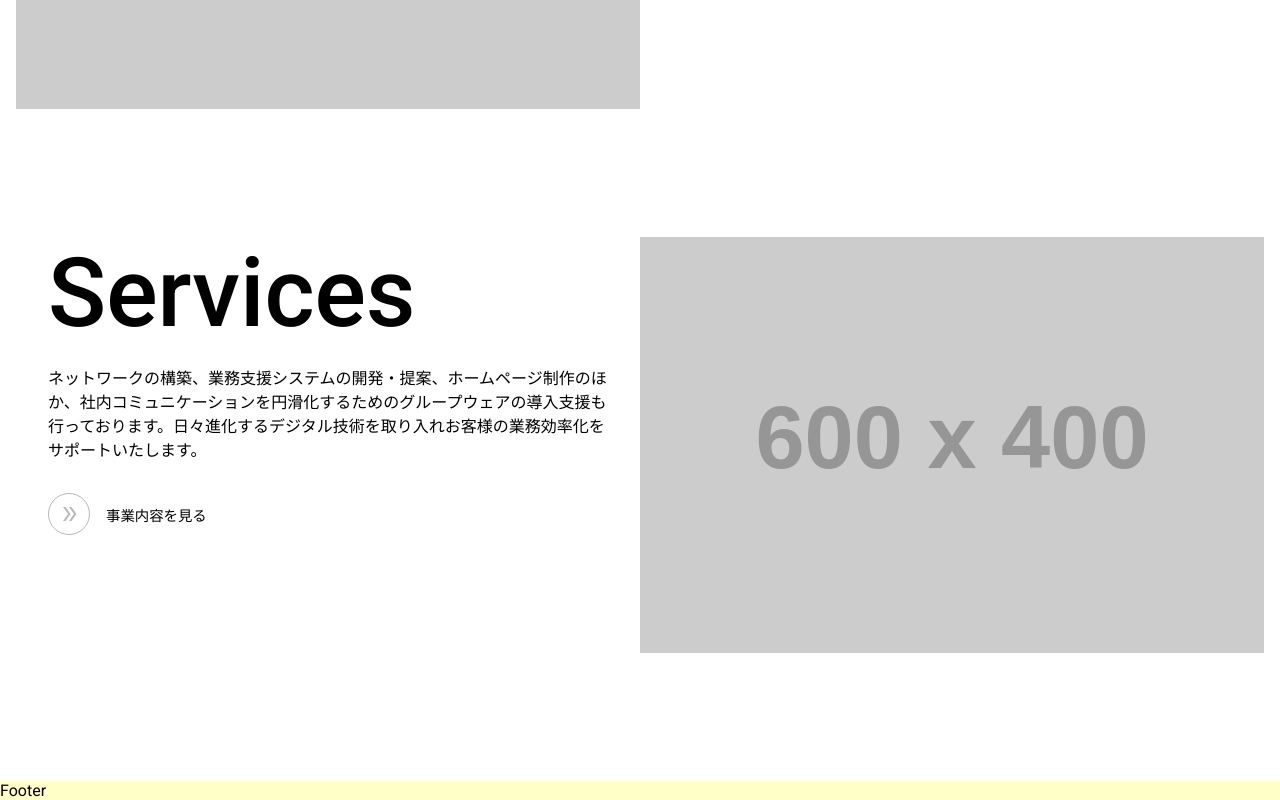
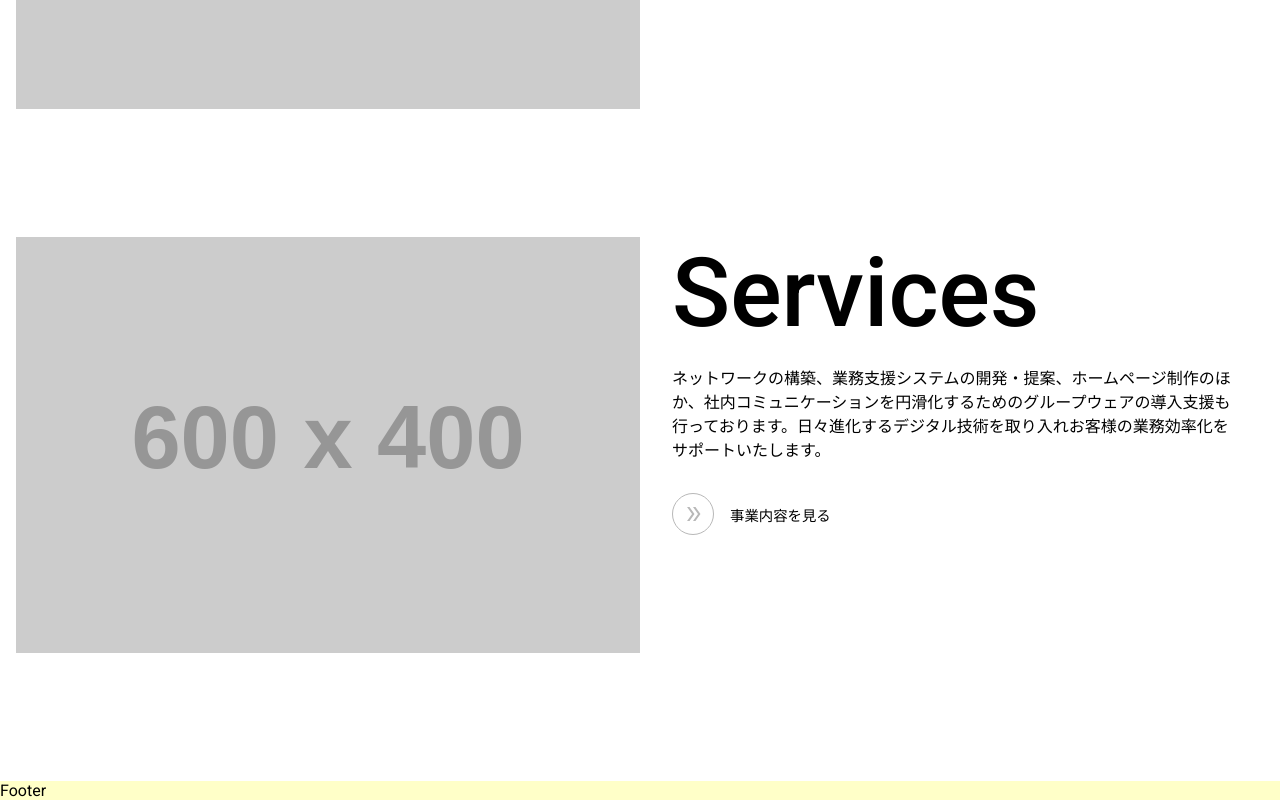
Before and after one commit to yukimasaki/css-grid-layout, a plain HTML site: page test-grid.html in a window 1280 px wide. Shown: the part 1107-1907 px from the top of the page. Drawn offline with Linux system fonts and the light colour scheme; placeholder pictures from the web are drawn by us.

Commit message:
feat: 事業内容セクション内のアイテム反転をやめた

```diff
--- a/css/test-grid.css
+++ b/css/test-grid.css
@@ -247,16 +247,6 @@ nav {
   }
 }
 
-section.__reverse {
-  & > div {
-    grid-column: 2 / 4;
-  }
-
-  & img {
-    grid-column: 4 / 6;
-  }
-}
-
 footer {
   grid-column: 1 / -1;
   grid-row: 5;
--- a/test-grid.html
+++ b/test-grid.html
@@ -57,6 +57,7 @@
           </div>
         </section>
         <section class="__reverse">
+          <img src="https://dummyimage.com/600x400" />
           <div>
             <h1 class="__title">Services</h1>
             <p class="__description">
@@ -80,7 +81,6 @@
               </a>
             </div>
           </div>
-          <img src="https://dummyimage.com/600x400" />
         </section>
       </div>
       <footer>Footer</footer>
```
